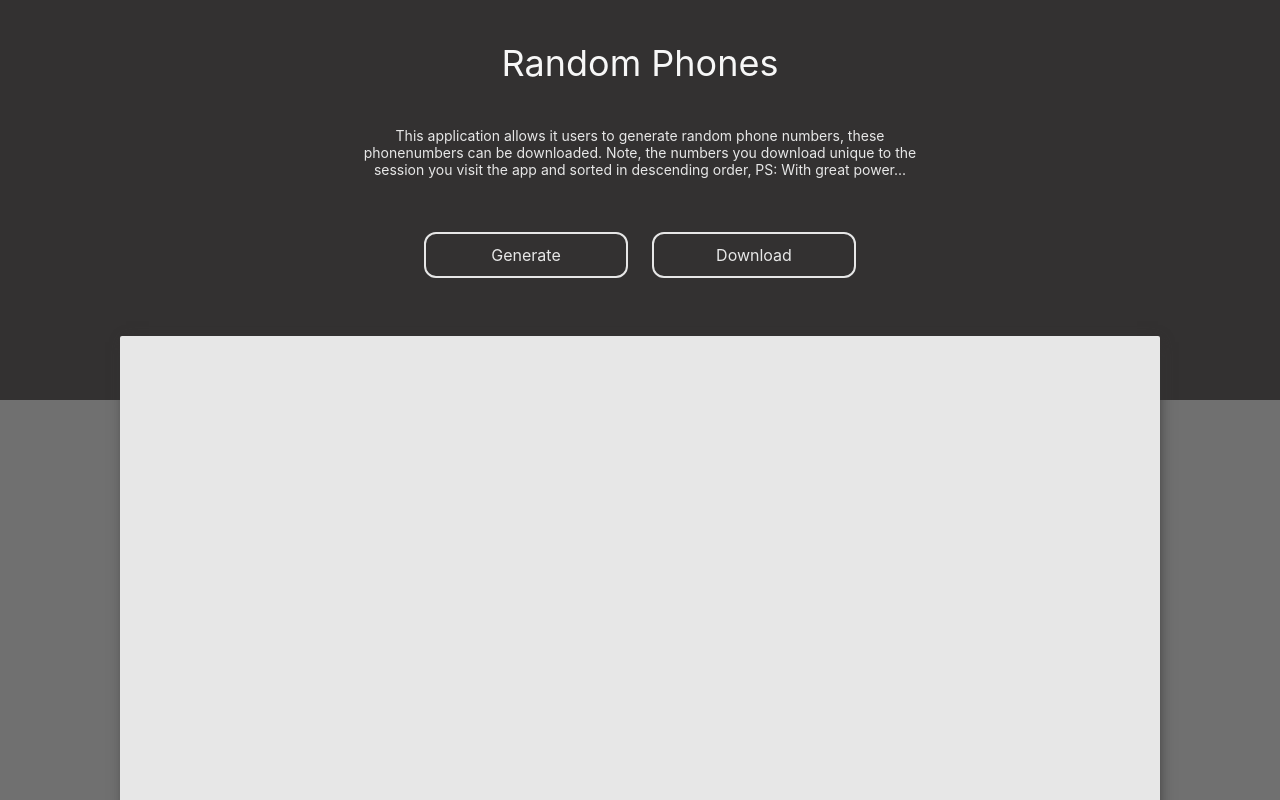
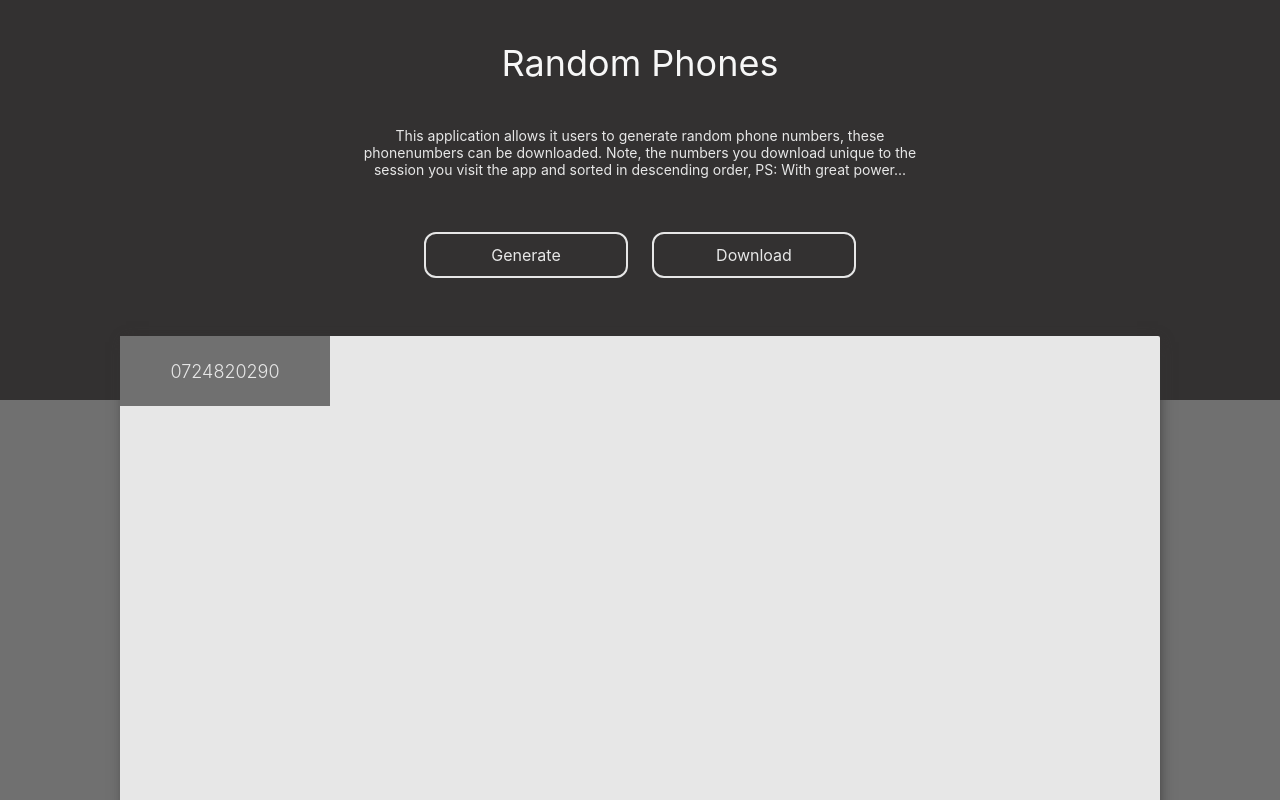
Before and after one commit to PaulKariukiRimiru/RandomPhoneNumbers, a React (Create React App) app: page / in a window 1280 px wide. Shown: the top 800 px of the page. Built offline with nearby package versions, Linux system fonts and the light colour scheme.

Commit message:
feat(main-page): Add listItem component

```diff
--- a/src/App/index.tsx
+++ b/src/App/index.tsx
@@ -1,6 +1,7 @@
 import React, { Component } from 'react';
 
 import Button from '../Components/Button';
+import ListItem from '../Components/ListItem';
 
 import './App.scss';
 
@@ -26,7 +27,11 @@ class App extends Component {
             />
           </div>
         </div>
-        <div className="app-container" />
+        <div className="app-container">
+          <ListItem
+            phonenumber="0724820290"
+          />
+        </div>
       </div>
     );
   }
--- a/src/Components/Button/index.tsx
+++ b/src/Components/Button/index.tsx
@@ -1,6 +1,6 @@
 import React, { Component } from 'react';
 
-import { ButtonProps } from './interface';
+import { ButtonProps } from './interfaces';
 
 import './Button.scss';
 
--- /dev/null
+++ b/src/Components/ListItem/ListItem.scss
@@ -0,0 +1,13 @@
+@import "src/Theme/base.scss";
+
+.listitem {
+  display: flex;
+  justify-content: center;
+  align-items: center;
+  width: 210px;
+  height: 70px;
+  font-size: 18px;
+  font-weight: 300;
+  background-color: map-get($colors, secondary);
+  color: map-get($colors, text-secondary);
+}
--- /dev/null
+++ b/src/Components/ListItem/index.tsx
@@ -0,0 +1,22 @@
+import React, { Component } from 'react';
+
+import { ListItemProps } from './interfaces';
+
+import './ListItem.scss';
+
+export default class ListItem extends Component<ListItemProps> {
+  render() {
+    const { phonenumber, color } = this.props;
+    const itemStyle = {
+      backgroundColor: color
+    }
+    return (
+      <div
+        className="listitem"
+        style={itemStyle}
+        >
+        {phonenumber}
+      </div>
+    )
+  }
+}
--- /dev/null
+++ b/src/Components/ListItem/interfaces.ts
@@ -0,0 +1,4 @@
+export interface ListItemProps {
+  phonenumber: string;
+  color?: string;
+}
```
Also changed, not shown: src/Components/Button/interfaces.ts (renamed from src/Components/Button/interface.ts).
